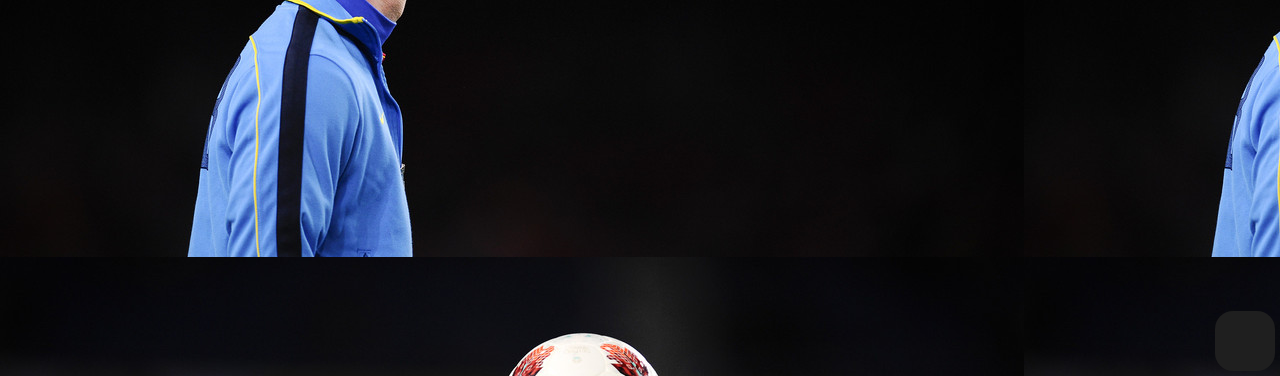
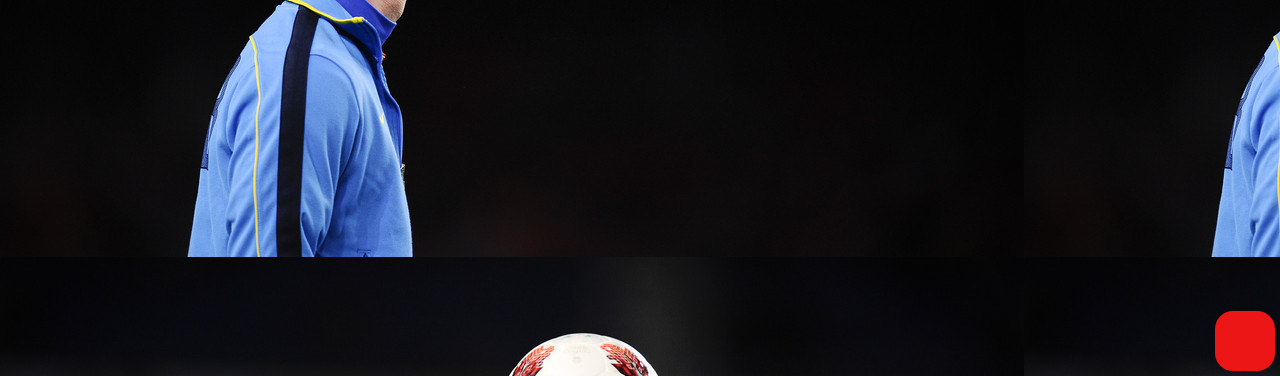
Before and after one commit to amatanumber10/project-2, a plain HTML site: page index.html in a window 1280 px wide. Shown: the part 424-800 px from the top of the page. Drawn offline with Linux system fonts and the light colour scheme.

Commit message:
Update main.css

```diff
--- a/css/main.css
+++ b/css/main.css
@@ -87,7 +87,7 @@ a {
   height: 60px;
   width: 60px;
   border-radius: 30%;
-  background: #1f1f1f;
+  background: #ed1616;
   color: #fff;
   font-size: 1.8rem;
   font-weight: 600;
```
